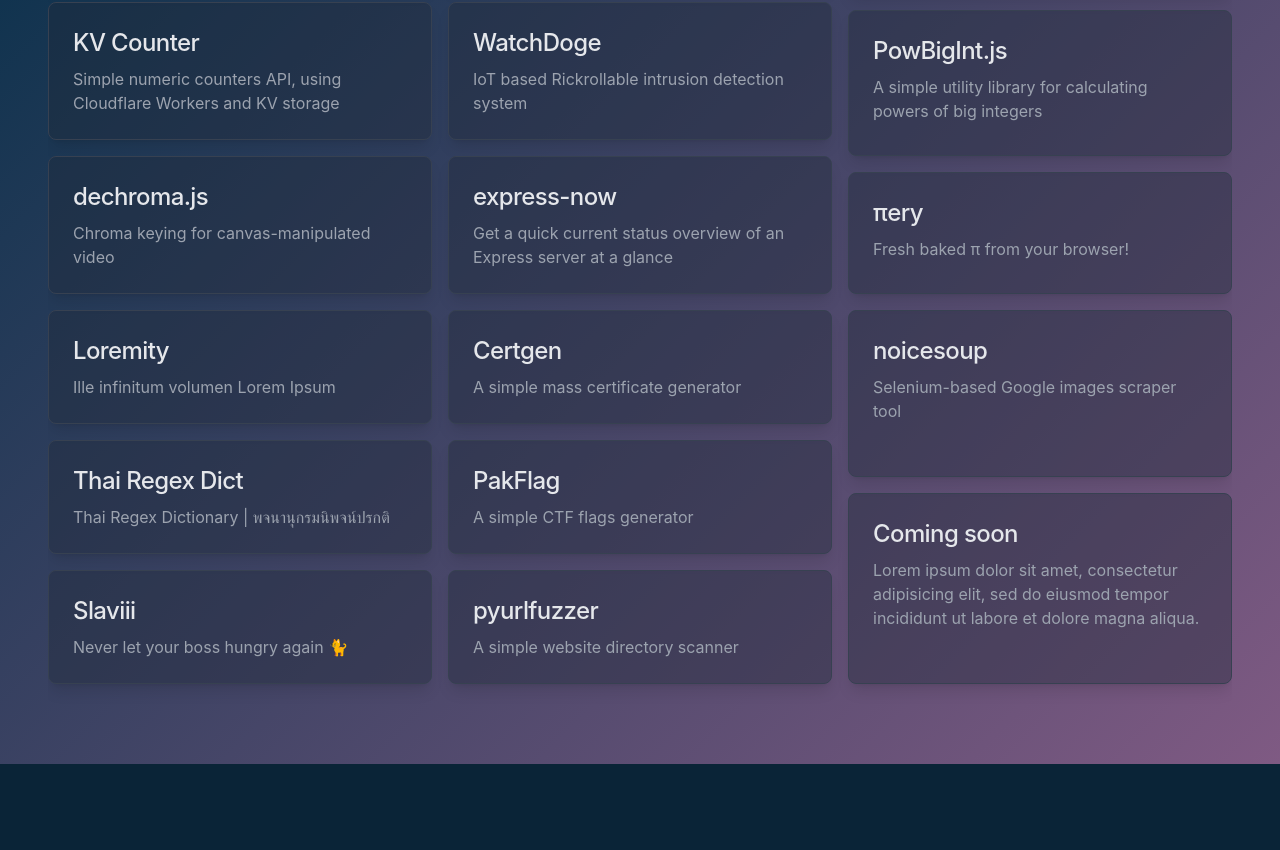
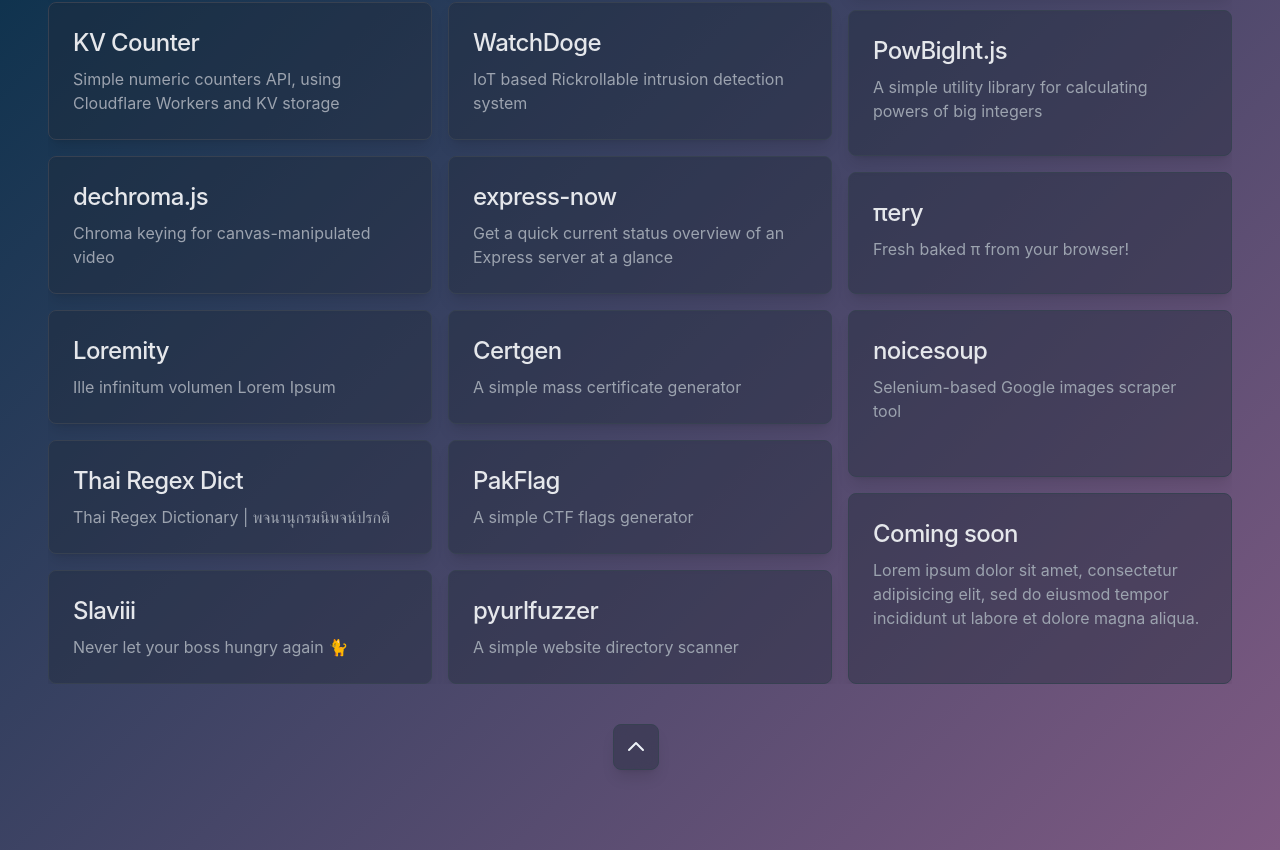
Before and after one commit to richeyphu/phurit-portfolio, a SvelteKit app: page /projects in a window 1280 px wide. Shown: the part 816-1666 px from the top of the page. Before the commit the page ends 1580 px from the top, so only its background shows below. Built offline with nearby package versions, Linux system fonts and the light colour scheme.

Commit message:
Add scroll to top button

```diff
--- a/src/routes/projects/+page.svelte
+++ b/src/routes/projects/+page.svelte
@@ -1,6 +1,7 @@
 <script lang="ts">
 	import { projects, featuredProjects } from './projects';
 	import Card from './Card.svelte';
+	import ScrollToTopButton from './ScrollToTopButton.svelte';
 </script>
 
 <svelte:head>
@@ -38,7 +39,7 @@
 		<hr class="mx-auto my-10 h-1 w-48 rounded border-0 bg-gray-400" />
 
 		<!-- Other Projects Section starts -->
-		<div class="mt-8 grid grid-cols-1 gap-4 overflow-y-hidden pb-20 sm:grid-cols-2 md:grid-cols-3">
+		<div class="mt-8 grid grid-cols-1 gap-4 overflow-y-hidden sm:grid-cols-2 md:grid-cols-3">
 			{#each Array(Math.ceil(projects.length / 3)) as _, i}
 				<div class="grid gap-4">
 					{#each [...projects].reverse().slice(i * 3, i * 3 + 3) as project}
@@ -53,5 +54,9 @@
 			{/each}
 		</div>
 		<!-- Other Projects Section ends -->
+
+		<div class="mb-20 mt-10 text-center">
+			<ScrollToTopButton />
+		</div>
 	</div>
 </section>
--- /dev/null
+++ b/src/routes/projects/ScrollToTopButton.svelte
@@ -0,0 +1,33 @@
+<script lang="ts">
+	function scrollToTop() {
+		window.scrollTo({
+			top: 0,
+			behavior: 'smooth'
+		});
+	}
+</script>
+
+<button
+	type="button"
+	on:click={scrollToTop}
+	class="me-2 inline-flex items-center rounded-lg border border-gray-700 bg-gray-800 bg-opacity-40 p-2.5 text-center text-sm font-medium shadow-lg backdrop-blur-lg hover:bg-opacity-30"
+>
+	<svg
+		class="h-6 w-6"
+		aria-hidden="true"
+		xmlns="http://www.w3.org/2000/svg"
+		width="24"
+		height="24"
+		fill="none"
+		viewBox="0 0 24 24"
+	>
+		<path
+			stroke="currentColor"
+			stroke-linecap="round"
+			stroke-linejoin="round"
+			stroke-width="2"
+			d="m5 15 7-7 7 7"
+		/>
+	</svg>
+	<span class="sr-only">Go to top</span>
+</button>
```
